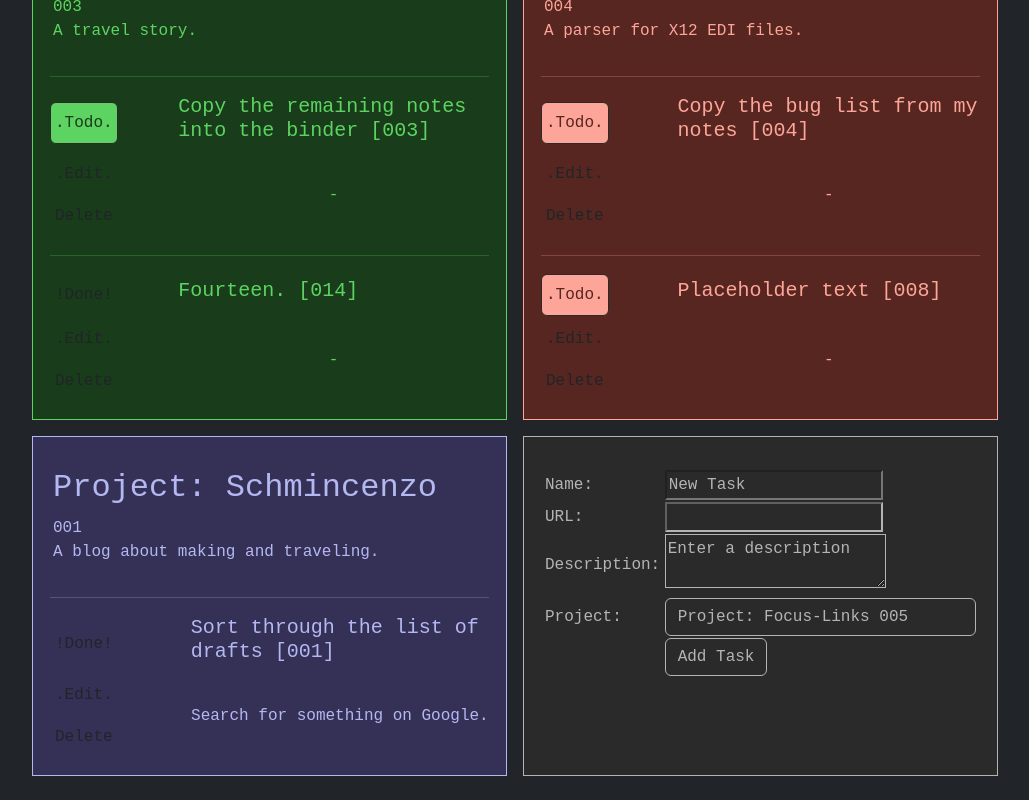
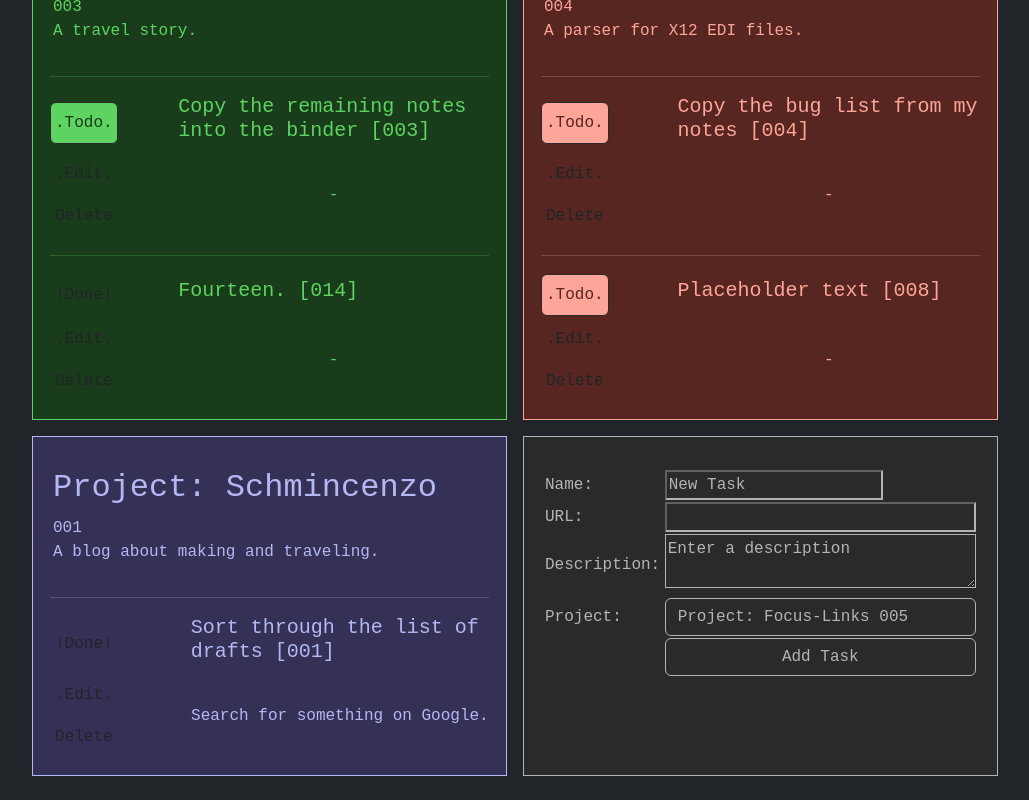
Before and after one commit to vpbasile/focus-links-ts, a React (Create React App) app: page / in a window 1280 px wide. Shown: the part 934-1734 px from the top of the page, without its empty margins (46-1075 px from the left). Built offline with nearby package versions, Linux system fonts and the light colour scheme.

Commit message:
Updating formatting

```diff
--- a/src/components/TaskForm.tsx
+++ b/src/components/TaskForm.tsx
@@ -23,7 +23,7 @@ export default function TaskForm(
 	let setTaskListState = props.setTaskListState;
 
 	// <> CSS
-	const formElementClasses = "bg-gray-dark text-gray-bright border-gray-bright"
+	const formElementClasses = "bg-gray-dark text-gray-bright border-gray-bright w-100"
 
 	// For every aspect of a todo, we need a temp state to store the new value
 	const [tempName, setTempName] = useState(props.defaultName);
```
